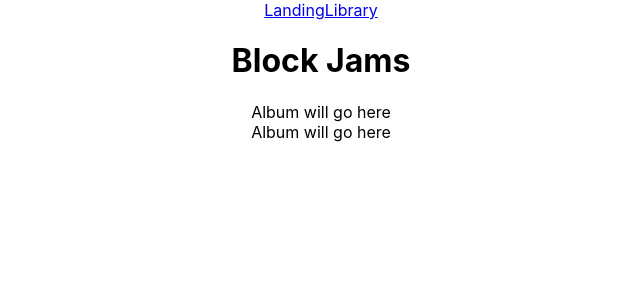
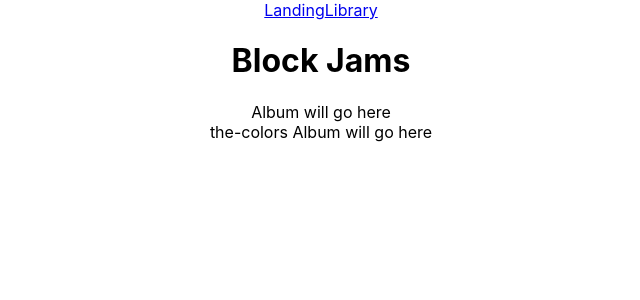
Before and after one commit to isMeIsntIt/bloc-jams-react, a React (Create React App) app: page /album/the-colors in a window 1280 px wide. Shown: the top 300 px of the page, without its empty margins (319-959 px from the left). Built offline with nearby package versions, Linux system fonts and the light colour scheme.

Commit message:
Check point complete. Added ReactRouter Links to albums

```diff
--- a/src/components/Album.js
+++ b/src/components/Album.js
@@ -4,7 +4,7 @@ class Album extends Component {
     render() {
         return (
             <section className="album">
-                Album will go here
+                {this.props.match.params.slug} Album will go here
             </section>
         );
     }
--- a/src/components/Library.js
+++ b/src/components/Library.js
@@ -1,4 +1,5 @@
 import React, { Component } from 'react';
+import { Link } from 'react-router-dom';
 import albumData from './../data/albums';
 
 class Library extends Component {
@@ -12,12 +13,12 @@ class Library extends Component {
             <section className='library'>
                 {
                     this.state.albums.map( (album, index) =>
-                        <div key={index} >
+                        <Link to={`/album/${album.slug}`} key={index}>
                             <img src={album.albumCover} alt={album.title} />
                             <div>{album.title}</div>
                             <div>{album.artist}</div>
                             <div>{album.songs.length} songs</div>
-                        </div>
+                        </Link>
                     )
                 }
             </section>
```
